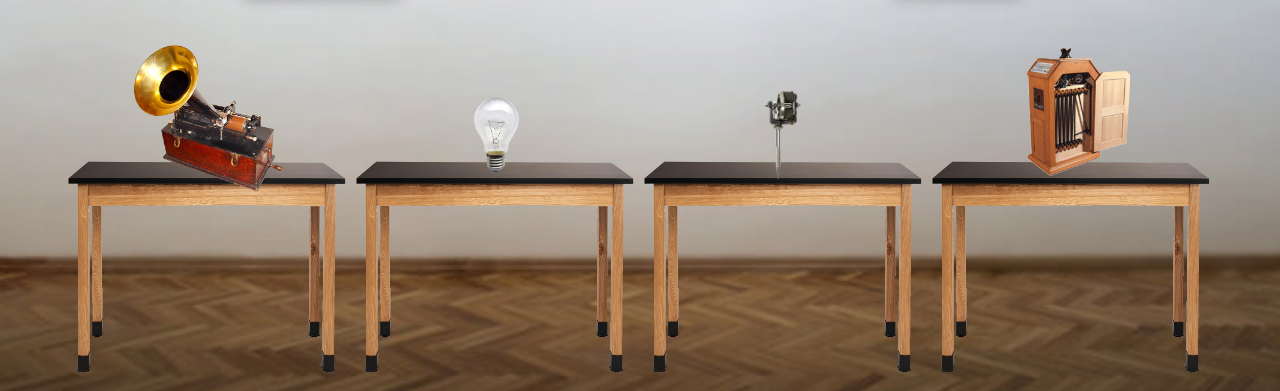
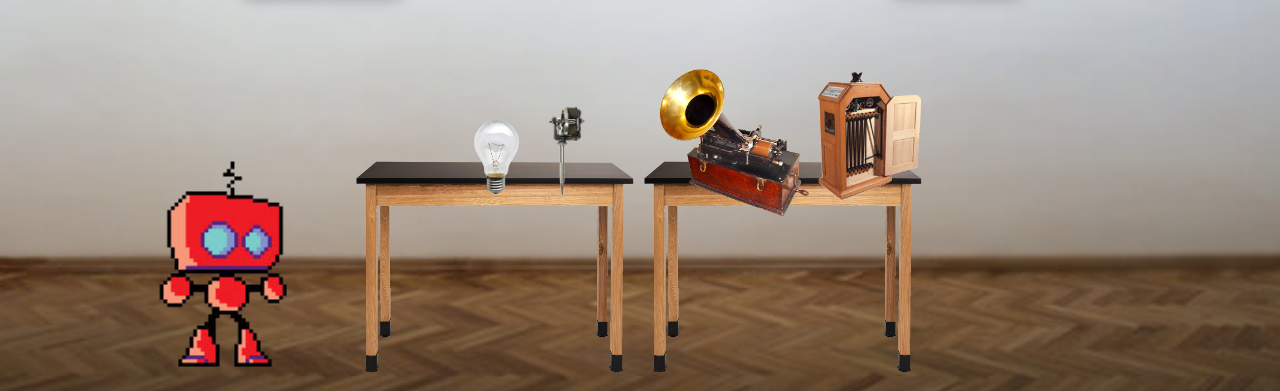
Before and after one commit to bgbigberna/interactive-museum, a React (Create React App) app: page /home in a window 1280 px wide. Shown: the part 406-797 px from the top of the page. Built offline with nearby package versions, Linux system fonts and the light colour scheme.

Commit message:
Alterado css homepage e adicionado robo (ainda não tem falas completas + faltam interações)

```diff
--- a/src/Styles/HomeScreen.css
+++ b/src/Styles/HomeScreen.css
@@ -36,38 +36,32 @@
 }
 
 .table-img1{
-  grid-area: d;
-  width: 100%;
-  height: 72%;
-  position: relative;
-  align-self: end;
-}
-.table-img2{
   grid-area: e;
   width: 100%;
   height: 72%;
   position: relative;
+
   align-self: end;
 }
-.table-img3{
+.table-img2{
   grid-area: f;
   width: 100%;
   height: 72%;
   position: relative;
   align-self: end;
 }
-.table-img4{
-  grid-area: g;
-  width: 100%;
-  height: 72%;
-  position: relative;
-  align-self: end;
+.robot {
+  position: fixed;
+  bottom: 20px;
+  left: 100px;
+  width: 250px;
+  height: auto;
+  z-index: 9999;
 }
-
 /* Museum items */
 .lightbulb-overlay {
   position: relative;
-  bottom: 27%;   /* ajuste horizontal */
+  margin-bottom: 45%;   /* ajuste horizontal */
   width: 45px; /* redimensionar */
   transition: all 0.3s ease; /* Transição smooth de iluminação */
   z-index: 2;
@@ -79,11 +73,12 @@
 
 .eletricpen-overlay {
   position: relative;
-  bottom: 27%;   /* ajuste horizontal */
+  margin-bottom: 50%;   /* ajuste horizontal */
+  margin-left: 50%;
   width: 45px; /* redimensionar */
   transition: all 0.3s ease; /* Transição smooth de iluminação */
   z-index: 2;
-  grid-area: f;
+  grid-area: e;
 }
 .eletricpen-overlay:hover {
   filter: drop-shadow(0 0 10px rgba(255, 255, 100, 1));
@@ -91,11 +86,12 @@
 
 .phonograph-overlay {
   position: relative;
-  bottom: 32%;   /* ajuste horizontal */
+  margin-bottom: 55%;   /* ajuste horizontal */
+  margin-right: 35%;
   width: 150px; /* redimensionar */
   transition: all 0.3s ease; /* Transição smooth de iluminação */
   z-index: 2;
-  grid-area: d;
+  grid-area: f;
 }
 .phonograph-overlay:hover {
   filter: drop-shadow(0 0 15px rgba(255, 255, 100, 1));
@@ -103,11 +99,12 @@
 
 .kinetoschope-overlay {
   position: relative;
-  bottom: 34%;   /* ajuste horizontal */
+  margin-bottom: 60%;   /* ajuste horizontal */
+  margin-left: 55%;
   width: 55%; /* redimensionar */
   transition: all 0.3s ease; /* Transição smooth de iluminação */
   z-index: 2;
-  grid-area: g;
+  grid-area: f;
 }
 .kinetoschope-overlay:hover {
   filter: drop-shadow(0 0 15px rgba(255, 255, 100, 1));
--- a/src/screens/HomeScreen.jsx
+++ b/src/screens/HomeScreen.jsx
@@ -8,10 +8,54 @@ import kinetophoneImg from '../Assets/images/kinetophone.jpg';
 import kinetographImg from '../Assets/images/kinetograph.jpg';
 import tableImg from '../Assets/images/table.png';
 import edisonImg from '../Assets/images/Thomas_Edison2.jpg';
+import idleRobot from '../Assets/images/robot_sprite_idle.png';
+import talkingRobot from '../Assets/images/robot_talk_full_loop.gif';
 import { useNavigate } from 'react-router-dom';
+import { useState, useEffect, useRef } from 'react';
+
+const facts = {
+  lightbulb: "Lightbulb test",
+  eletricPen: "Eletric pen test",
+  phonograph: "Phonograph test",
+  kinetoschope: "Kinetoschope test"
+};
+
+
+const Robot = ({ fact, className }) => {
+  const [isTalking, setIsTalking] = useState(false);
+  const synthRef = useRef(window.speechSynthesis);
+
+  useEffect(() => {
+    if (fact) {
+      setIsTalking(true);
+      const utterance = new SpeechSynthesisUtterance(fact);
+      utterance.onend = () => {
+        setIsTalking(false);
+      };
+      synthRef.current.cancel(); // Evita sobreposição de falas
+      synthRef.current.speak(utterance);
+    }
+  }, [fact]);
+
+  return (
+    <img
+      src={isTalking ? talkingRobot : idleRobot}
+      alt="Robot"
+      className={className}
+    />
+  );
+};
+
 
 const HomeScreen = () => {
   const navigate = useNavigate();
+  const [currentFact, setCurrentFact] = useState(null);
+
+  // Fala automática ao entrar
+  useEffect(() => {
+    setCurrentFact("Welcome to Thomas Edison's Interactive Musem!");
+  }, []);
+
   return (
     <div className="home-screen-container">
       <div className='museum-title-container'>
@@ -33,23 +77,45 @@ const HomeScreen = () => {
         {/* Mesa */}
         <img src={tableImg} alt="Table 1" className="table-img1" />
         <img src={tableImg} alt="Table 2" className="table-img2" />
-        <img src={tableImg} alt="Table 3" className="table-img3" />
-        <img src={tableImg} alt="Table 4" className="table-img4" />
 
 
         {/* Light bulb por cima */}
-        <img src={lightbulbImg} alt="Light Bulb" className="lightbulb-overlay" style={{ cursor: 'pointer' }} onClick={() => navigate('/video')}/>
+        <img src={lightbulbImg}
+        alt="Light Bulb"
+        className="lightbulb-overlay"
+        onMouseEnter={() => setCurrentFact(facts.lightbulb)}
+        onMouseLeave={() => setCurrentFact(null)}
+        style={{ cursor: 'pointer' }}
+        onClick={() => navigate('/video')}/>
 
 
         {/* Eletric pen */}
-        <img src={eletricPenImg} alt="Eletric Pen" className="eletricpen-overlay" style={{ cursor: 'pointer' }} />
+        <img src={eletricPenImg}
+        alt="Eletric Pen"
+        className="eletricpen-overlay"
+        onMouseEnter={() => setCurrentFact(facts.eletricPen)}
+        onMouseLeave={() => setCurrentFact(null)}
+        style={{ cursor: 'pointer' }} />
 
         {/* Phonograph */}
-        <img src={phonographImg} alt="Phonograph" className="phonograph-overlay" style={{ cursor: 'pointer' }} />
+        <img src={phonographImg}
+        alt="Phonograph"
+        className="phonograph-overlay"
+        onMouseEnter={() => setCurrentFact(facts.phonograph)}
+        onMouseLeave={() => setCurrentFact(null)}
+        style={{ cursor: 'pointer' }} />
 
         {/* Kinetoschope */}
-        <img src={kinetoschopeImg} alt="Kinetoschope" className="kinetoschope-overlay" style={{ cursor: 'pointer' }} />
+        <img src={kinetoschopeImg}
+        alt="Kinetoschope"
+        className="kinetoschope-overlay"
+        onMouseEnter={() => setCurrentFact(facts.kinetoschope)}
+        onMouseLeave={() => setCurrentFact(null)}
+        style={{ cursor: 'pointer' }} />
       </div>
+
+      <Robot fact={currentFact} className='robot'/>
+
     </div>
   );
 };
```
Also changed, not shown: src/Assets/images/robot_sprite_idle.png (added), src/Assets/images/robot_talk_full_loop.gif (added).
